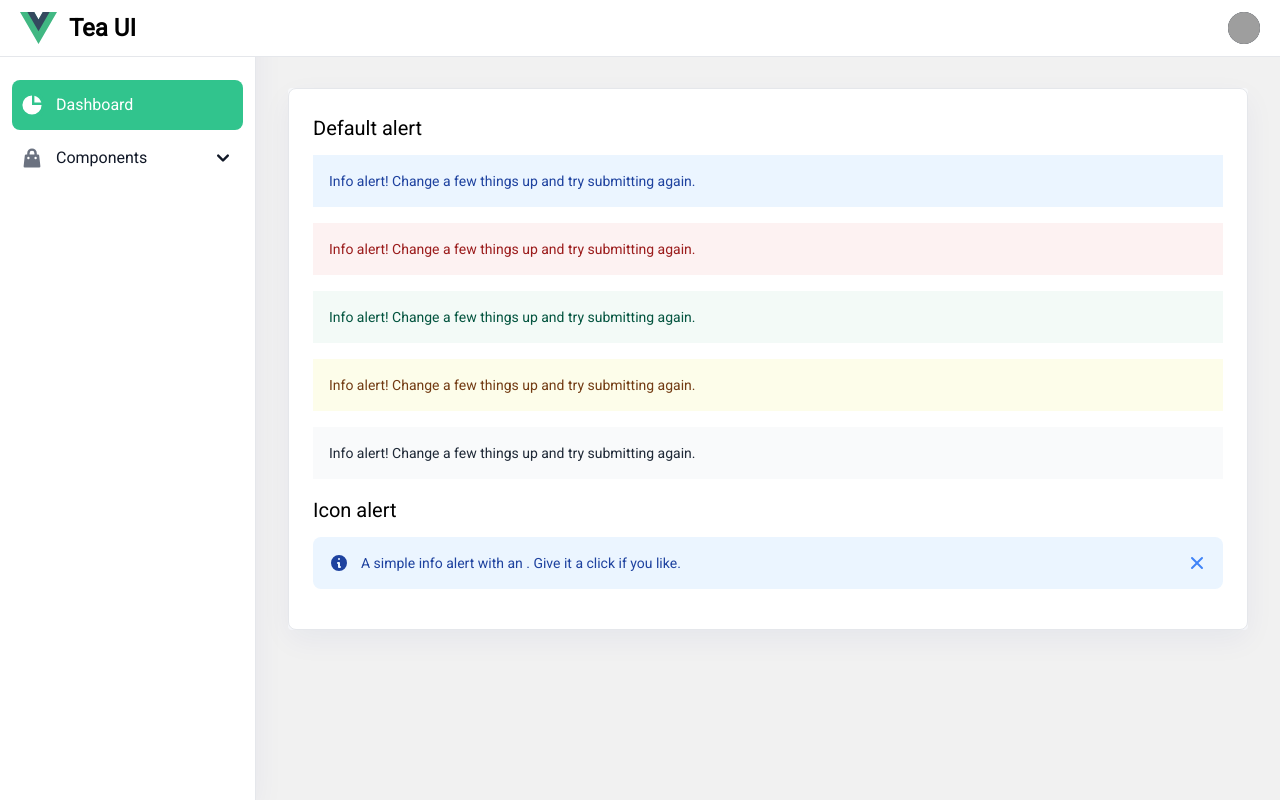
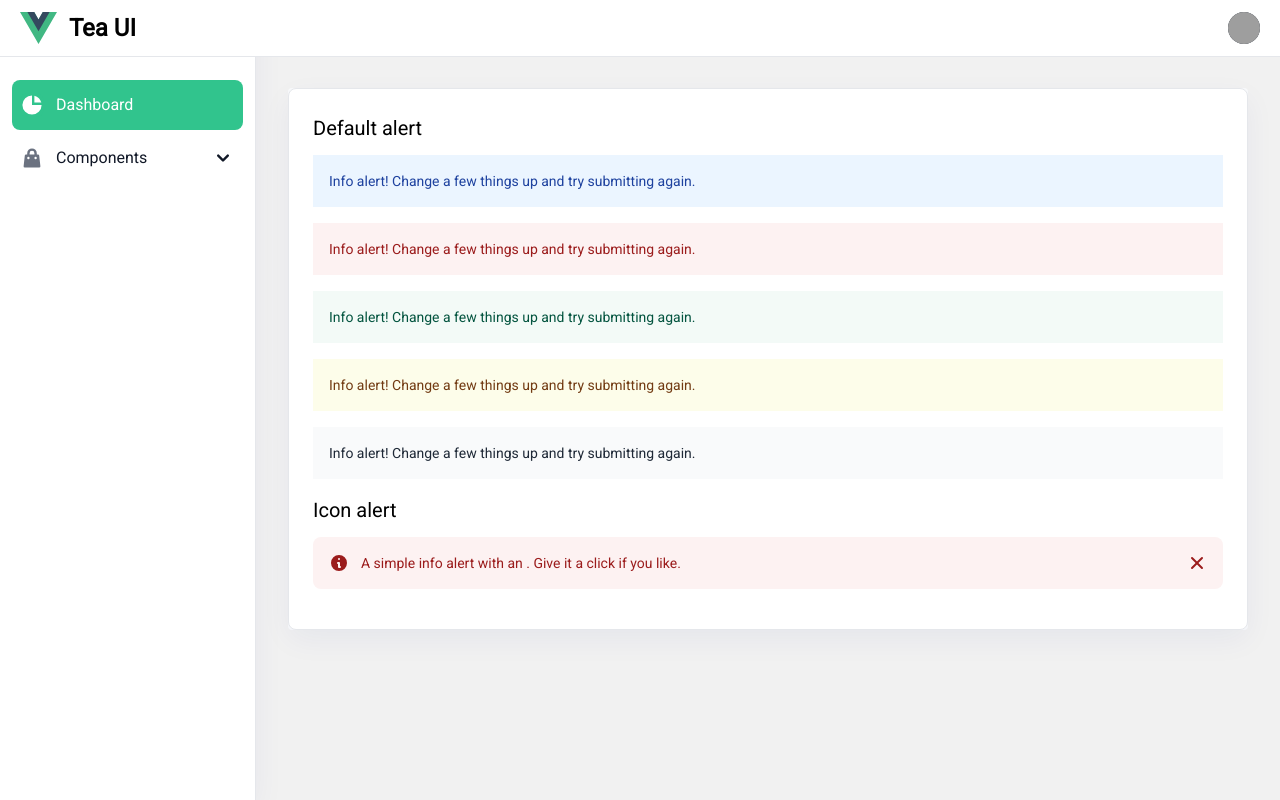
Before and after one commit to Muhammadzaenalrizki/Tea, a Vue app: page /alert in a window 1280 px wide. Built offline with nearby package versions, Linux system fonts and the light colour scheme; grey boxes are pictures that could not be loaded; a web font is replaced by a local one.

Commit message:
update alert

```diff
--- a/src/components/alert/IconAlert.vue
+++ b/src/components/alert/IconAlert.vue
@@ -1,14 +1,14 @@
 <template>
     <div>
-        <div id="alert-1" class="flex p-4 mb-4 text-blue-800 rounded-lg bg-blue-50 dark:bg-gray-800 dark:text-blue-400"
+        <div id="alert-1" :class="[bg, color]" class="flex p-4 mb-4  rounded-lg dark:bg-gray-800 dark:text-blue-400"
             role="alert">
             <slot name="icon"></slot>
             <span class="sr-only">Info</span>
             <div class="ml-3 text-sm font-medium">
                 <slot name="description"></slot>
             </div>
-            <button type="button" :class="bg"
-                class="ml-auto -mx-1.5 -my-1.5 bg-blue-50 text-blue-500 rounded-lg focus:ring-2 focus:ring-blue-400 p-1.5 hover:bg-blue-200 inline-flex h-8 w-8 dark:bg-gray-800 dark:text-blue-400 dark:hover:bg-gray-700"
+            <button type="button" :class="[bg, color]"
+                class="ml-auto -mx-1.5 -my-1.5 rounded-lg focus:ring-2 focus:ring-blue-400 p-1.5 hover:bg-blue-200 inline-flex h-8 w-8 dark:bg-gray-800 dark:text-blue-400 dark:hover:bg-gray-700"
                 data-dismiss-target="#alert-1" aria-label="Close">
                 <span class="sr-only">Close</span>
                 <svg aria-hidden="true" class="w-5 h-5" fill="currentColor" viewBox="0 0 20 20"
--- a/src/views/admin/Alert.vue
+++ b/src/views/admin/Alert.vue
@@ -15,7 +15,7 @@
                     </div>
                     <div>
                         <h3 class="text-[20px] mb-3">Icon alert</h3>
-                        <IconAlert>
+                        <IconAlert bg="bg-red-50" color="text-red-800">
                             <template v-slot:description>
                                 A simple info alert with an .
                                 Give it a click if
```
